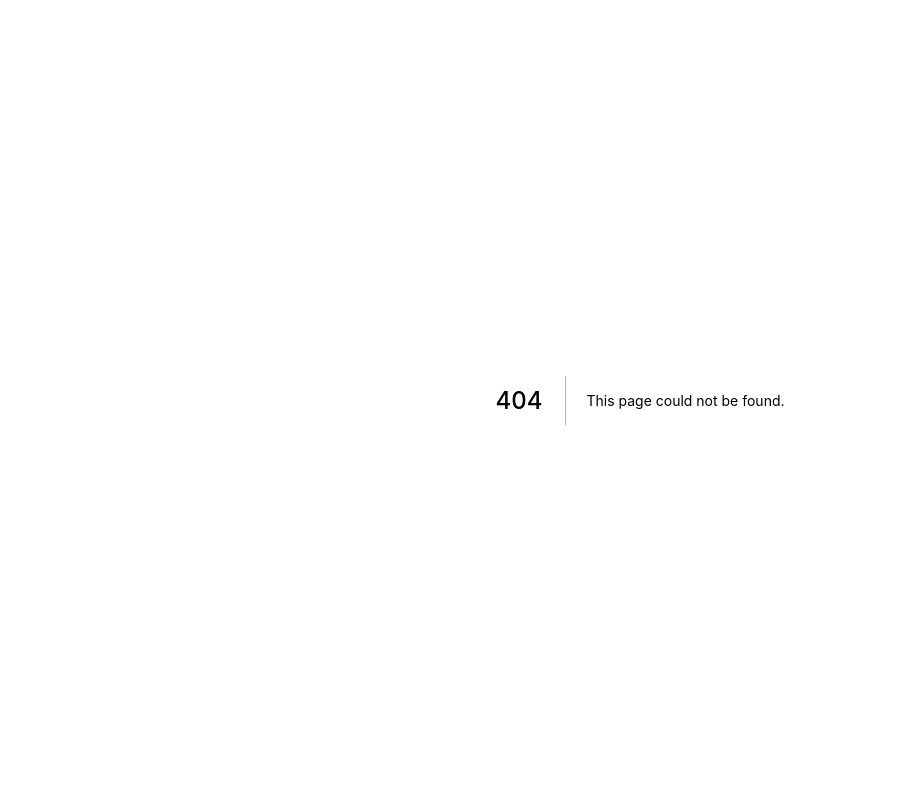
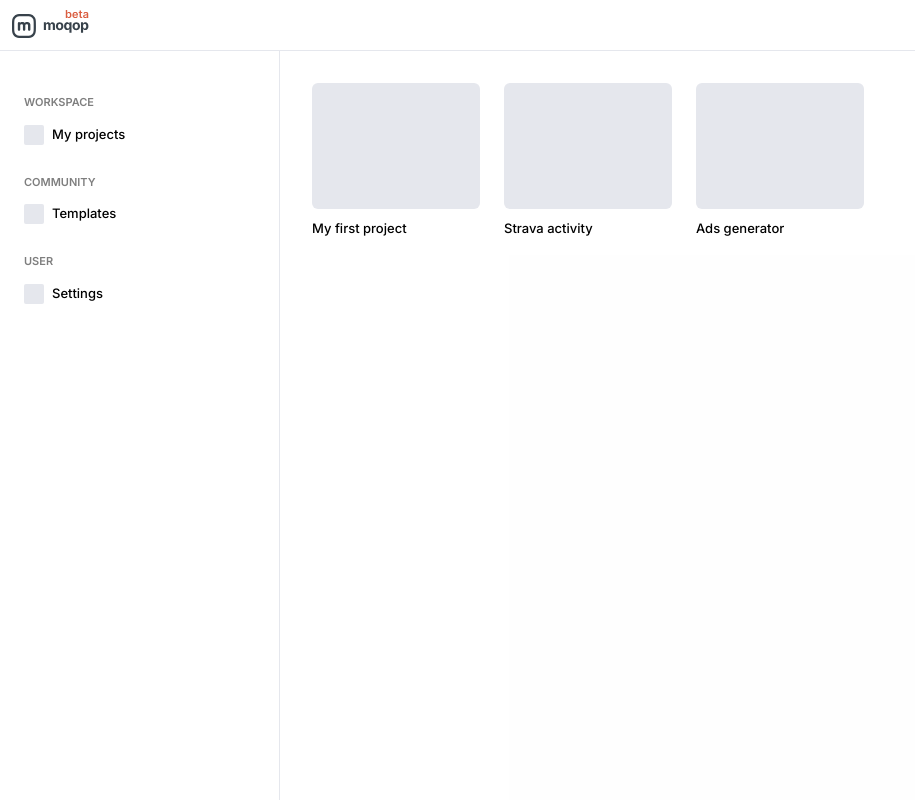
Before and after one commit to RobotCafe/moqop, a Next.js app: page /workspace in a window 1280 px wide. Before the commit this address had no page. Shown: the whole page, without its empty margins (0-915 px from the left). Built offline with nearby package versions, Linux system fonts and the light colour scheme.

Commit message:
workspace init state

```diff
--- a/src/components/footer.js
+++ b/src/components/footer.js
@@ -3,11 +3,11 @@ import Link from 'next/link'
 export default function Footer() {
   return (
     <section className='my-32'>
-      <div className="block md:flex items-center wrapper h-48 justify-center text-center font-medium opacity-50 leading-6">
-        <div className="">
+      <div className="block md:flex items-center wrapper justify-center text-center font-medium opacity-50 leading-10 md:leading-6">
+        <div className="mb-8 md:mb-0">
           <span>
             Made with
-            <svg className='inline w-16 m-4'width="20" height="20" viewBox="0 0 20 20" fill="none" xmlns="http://www.w3.org/2000/svg">
+            <svg className='inline -my-4 mx-4'width="16" height="16" viewBox="0 0 20 20" fill="none" xmlns="http://www.w3.org/2000/svg">
               <path d="M16.6664 5.41641C16.2078 4.58281 13.3328 1.79141 10 5.83281C6.5 1.79141 3.7914 4.58281 3.3336 5.41641C2.5 6.95781 3 9.29141 4.1672 10.4164L10.0008 16.25L15.8344 10.4164C17 9.29141 17.5 6.95861 16.6664 5.41641H16.6664Z" fill="black"/>
             </svg>
             by&nbsp;
--- a/src/components/header.js
+++ b/src/components/header.js
@@ -17,11 +17,10 @@ export default function Header(props) {
     <div className="flex items-center wrapper h-64 mb-24">
       <h1 className="font-medium">
         <Link href="/" as={`/`}>
-          <a className="mr-8 flex">
-            <Image src="/images/logo.svg" width="77" height="24" className='block' />
+          <a className="mr-8 -mt-4 flex">
+            <Image src="/images/logo.svg" width="77" height="28" className='block' />
           </a>
         </Link>
-        {/* <span className="opacity-50 mr-8">/</span> */}
       </h1>
       {/* <Button text="Send feedback" size="small" type="secondary" className="ml-auto" /> */}
 
--- a/src/pages/about.js
+++ b/src/pages/about.js
@@ -24,13 +24,15 @@ export default function About() {
         <p className="mb-0">Learn more about how Moqop can help you.</p>
       </div> */}
 
+      <div className="sectionBlog">
+
         <ul className='flex flex-col gap-16'>
           <li className='mb-16'>
-          <span className='block font-bold mb-4 text-16'>About</span>
+            <span className='block font-bold mb-4 text-20'>About</span>
             <p className=''>Moqop is online visualiser that generates content based on the specific data input, currently focusing on Strava activities, but it can be extendable by any type of content.</p>
           </li>
           <li className='mb-16'>
-          <span className='block font-bold mb-4 text-16'>Use-cases</span>
+            <span className='block font-bold mb-4 text-20'>Use-cases</span>
             <ul>
               <li>· Social media</li>
               <li>· Newsletters</li>
@@ -39,7 +41,7 @@ export default function About() {
             </ul>
           </li>
           {/* <li className='mb-16'>
-          <span className='block font-bold mb-4 text-16'>Pricing</span>
+            <span className='block font-bold mb-4 text-20'>Pricing</span>
             <p className=''>Pricing depends on your usage of the social media. If your presence on social media brings you any value, you have to use Influencer package.</p>
             <div className="flex flex-col sm:flex-row gap-16 mt-24">
               <div className='relative flex-1  rounded border border-red'>
@@ -72,36 +74,37 @@ export default function About() {
             </div>
           </li> */}
           <li className='mb-16'>
-          <span className='block font-bold mb-4 text-16'>Team</span>
+            <span className='block font-bold mb-4 text-20'>Team</span>
             <div className="">
               <p>Moqop is one man show and has been developed by <a href="https://milangladis.com" target="_blank" className="mr-8 text-blue underline">Milan Gladis</a>– Trail runner 🏃 Product Manager, Designer, and Developer with a +15 years of experience in building products.</p>
             </div>
           </li>
           <li className='mb-16'>
-          <span className='block font-bold mb-4 text-16'>Open Startup</span>
+            <span className='block font-bold mb-4 text-20'>Open Startup</span>
             <div className="">
               <p>I think the transparency and knowledge sharing is the key of growth. That's thy Moqop will share as much data as possible as an Open Startup. Check out our current data on the <Link href="open-startup"><a className='text-blue underline'>Open Startup</a></Link> page</p>
             </div>
           </li>
           <li className='mb-16'>
-          <span className='block font-bold mb-4 text-16'>Technology</span>
+            <span className='block font-bold mb-4 text-20'>Technology</span>
             <div className="">
               <p>The product is built on nodejs, nextjs, tailwind and uses technologies like firebase, passport, oauth, Strava API etc.</p>
             </div>
           </li>
           <li className='mb-16'>
-          <span className='block font-bold mb-4 text-16'>Support</span>
+            <span className='block font-bold mb-4 text-20'>Support</span>
             <div className="">
               <p>Feel free to send any issue, feedback, or feature request to <a href="mailto:support@moqop.com" target="_blank" className='text-blue underline'>support@moqop.com</a></p>
             </div>
           </li>
           <li className='mb-16'>
-          <span className='block font-bold mb-4 text-16'>Help</span>
+            <span className='block font-bold mb-4 text-20'>Help</span>
             <div className="">
               <p>I would appreciate any kind of your help. It can be testing, feedback or feature request. If you want to contribute on the project, feel free to get in touch 👉 <a href="mailto:support@moqop.com" target="_blank" className='text-blue underline'>support@moqop.com</a></p>
             </div>
           </li>
         </ul>
+        </div>
       <Footer />
     </section>
   )
--- a/src/pages/blog.js
+++ b/src/pages/blog.js
@@ -13,18 +13,18 @@ export default function BlogPost() {
       <div className="page">
 
       <h1 className="title text-24 sm:text-32 md:text-40 font-black text-center">
-          <span className='titleColor inline'>Blog</span>
+          <span className='inline'>Blog</span>
         </h1>
         <div className='text-16 md:text-18 md:w-2/3 text-center mt-8 mx-auto mb-32 font-semibold'>Moqop is a part of open-startup movement. <br className='hidden sm:block' />Stories to help you with your design processes automatisation</div>
 
-        <div className="mt-32">
+        <div className="sectionBlock mt-32">
           <Link href="/blog/what-is-design-automation">
             <a className='block bg-white border border-grey p-24 rounded shadow-sm hover:shadow-md'>
               <div className="flex">
                 <div className="uppercase text-12 pb-4 font-semibold text-blue">Industry</div>
                 <div className="uppercase text-12 pb-4 font-semibold flex-1 text-right opacity-50">17 May 2022</div>
               </div>
-              <div className="text-18 font-semibold">What is design automation?</div>
+              <div className="text-18 font-bold mb-8">What is design automation?</div>
               <div className="">Learn more abour how the design automation works and what's the future of generating content based on the data</div>
 
             </a>
--- a/src/pages/blog/what-is-design-automation.js
+++ b/src/pages/blog/what-is-design-automation.js
@@ -9,8 +9,10 @@ export default function Page() {
 
       <BlogTitle title="What is Design Automation?" description="Automatise your design process and render images with different data unlimited times without manual editing." />
 
-      <strong>Design Automation</strong> as a new term despite the importance of automatise repetitive tasks in the design process. We don't have too many products that would speed up the whole process and generate the content based on the changing data so we have to update the designs manualy all the time. Let's change it with Moqop.
-      <Image src="/images/blog/automation-17-05-2022.jpg" width="690" height="320" />
+      <strong>Design Automation</strong> is a new term despite the importance of automatise repetitive tasks in the design process. We don't have too many products that would speed up the whole process and generate the content based on the changing data, so designers have to update the designs manually every time. Let's change it with Moqop.
+      <div className="block my-24">
+        <Image src="/images/blog/automation-17-05-2022.jpg" width="690" height="320" />
+      </div>
     </>
   )
 }
--- /dev/null
+++ b/src/pages/m.js
@@ -0,0 +1,67 @@
+import Image from "next/image"
+import Link from "next/link"
+
+export default function Workspage() {
+  return (
+    <div className="flex flex-col h-screen w-screen overflow-hidden text-13">
+      <div className="w-full px-12 py-12 border-b border-grey-darken">
+        <div className="mr-8 flex">
+          <Link href="/workspace" >
+            <a className="block -mt-2 h-[28px]">
+              <Image src="/images/logo.svg" width="77" height="28" className='block' />
+            </a>
+          </Link>
+          <div className="ml-16 border-l border-grey-darken pl-8">
+            <span className="block h-24 px-8" contentEditable>Project's name...</span>
+          </div>
+        </div>
+      </div>
+      <div className="flex flex-1">
+        <div className="i-sidebar w-[280px] h-full border-r border-grey-darken py-24 px-16">
+
+          <MenuTitle text="Objects"/>
+          <MenuItem text="Background image" href="" />
+          <MenuItem text="data 1" href="" />
+          <MenuItem text="data 2" href="" />
+          <MenuItem text="pace" href="" />
+          <MenuItem text="My logo" href="" />
+
+        </div>
+        <div className="i-content flex-1 h-full overflow-auto bg-grey">
+          <div className="grid grid-cols-5 grid-rows-4  gap-24 p-32">
+
+          </div>
+        </div>
+      </div>
+    </div>
+  )
+}
+
+export function Card(props) {
+  return(
+    <Link href="/m">
+      <a className="">
+        <div className="bg-grey-darken w-full aspect-4/3 rounded"></div>
+        <div className="py-8">{props.title}</div>
+      </a>
+    </Link>
+  )
+}
+
+
+export function MenuTitle(props) {
+  return (
+    <div className="mt-16 text-11 uppercase font-semibold opacity-50 px-8">{props.text}</div>
+  )
+}
+
+export function MenuItem(props) {
+  return(
+    <Link href={props.href}>
+      <a className="flex items-center hover:bg-grey/50 p-8 rounded">
+        <div className="block w-20 h-20 bg-grey-darken mr-8 rounded-2"></div>
+        {props.text}
+      </a>
+    </Link>
+  )
+}
--- a/src/pages/updates.js
+++ b/src/pages/updates.js
@@ -6,9 +6,22 @@ export default function Changelog() {
 
   var updates = [
     {
+      date: '17 May 2022',
+      log: [
+        'New blogpost about Design automation',
+        'Beta in the logo',
+      ]
+    },
+    {
+      date: '14 May 2022',
+      log: [
+        'Carousel that moves with the scroll',
+      ]
+    },
+    {
       date: '05/02/2022',
       log: [
-        'popup with the image content to download',
+        'Popup with the image content to download',
       ]
     },
     {
--- /dev/null
+++ b/src/pages/workspace.js
@@ -0,0 +1,67 @@
+import Image from "next/image"
+import Link from "next/link"
+
+export default function Workspage() {
+  return (
+    <div className="flex flex-col h-screen w-screen overflow-hidden text-13">
+      <div className="w-full px-12 py-12 border-b border-grey-darken">
+        <div className="mr-8 flex">
+          <Link href="/workspace" >
+            <a className="block -mt-2 h-[28px]">
+              <Image src="/images/logo.svg" width="77" height="28" className='block' />
+            </a>
+          </Link>
+        </div>
+      </div>
+      <div className="flex flex-1">
+        <div className="i-sidebar w-[280px] h-full border-r border-grey-darken py-24 px-16">
+
+          <MenuTitle text="Workspace"/>
+          <MenuItem text="My projects" href="" />
+
+          <MenuTitle text="Community"/>
+          <MenuItem text="Templates" href="" />
+
+          <MenuTitle text="User"/>
+          <MenuItem text="Settings" href="" />
+        </div>
+        <div className="i-content flex-1 h-full overflow-auto bg-grey/5">
+          <div className="grid grid-cols-5 grid-rows-4  gap-24 p-32">
+            <Card title="My first project" />
+            <Card title="Strava activity" />
+            <Card title="Ads generator" />
+          </div>
+        </div>
+      </div>
+    </div>
+  )
+}
+
+export function Card(props) {
+  return(
+    <Link href="/m">
+      <a className="">
+        <div className="bg-grey-darken w-full aspect-4/3 rounded"></div>
+        <div className="py-8">{props.title}</div>
+      </a>
+    </Link>
+  )
+}
+
+
+export function MenuTitle(props) {
+  return (
+    <div className="mt-16 text-11 uppercase font-semibold opacity-50 px-8">{props.text}</div>
+  )
+}
+
+export function MenuItem(props) {
+  return(
+    <Link href={props.href}>
+      <a className="flex items-center hover:bg-grey/50 p-8 rounded">
+        <div className="block w-20 h-20 bg-grey-darken mr-8 rounded-2"></div>
+        {props.text}
+      </a>
+    </Link>
+  )
+}
--- a/src/styles/globals.css
+++ b/src/styles/globals.css
@@ -45,7 +45,7 @@ section {
 }
 
 .sectionBlock {
-  max-width: 49.2rem;
+  max-width: 69rem;
   margin-left: auto;
   margin-right: auto;
 }
@@ -54,8 +54,8 @@ section {
   max-width: 69rem;
   margin-left: auto;
   margin-right: auto;
-  font-size: 2rem;
-  line-height: 180%;
+  font-size: 1.8rem;
+  line-height: 160%;
 }
 
 .page {
--- a/tailwind.config.js
+++ b/tailwind.config.js
@@ -19,7 +19,9 @@ module.exports = {
       sans: ['Inter', 'sans-serif'],
     },
     fontSize: {
+      '11': '1.1rem',
       '12': '1.2rem',
+      '13': '1.3rem',
       '14': '1.4rem',
       '16': '1.6rem',
       '18': '1.8rem',
@@ -33,13 +35,16 @@ module.exports = {
     borderRadius: {
       'DEFAULT': '0.6rem',
       '4': '.4rem',
+      '2': '.2rem',
     },
     spacing: {
       0: '0px',
+      2: '2px',
       4: '4px',
       8: '8px',
       12: '12px',
       16: '16px',
+      20: '20px',
       24: '24px',
       32: '32px',
       48: '48px',
```
Also changed, not shown: public/images/logo-white.svg (added), public/images/logo.svg. Lines whose indentation alone changed are shown as unchanged.
